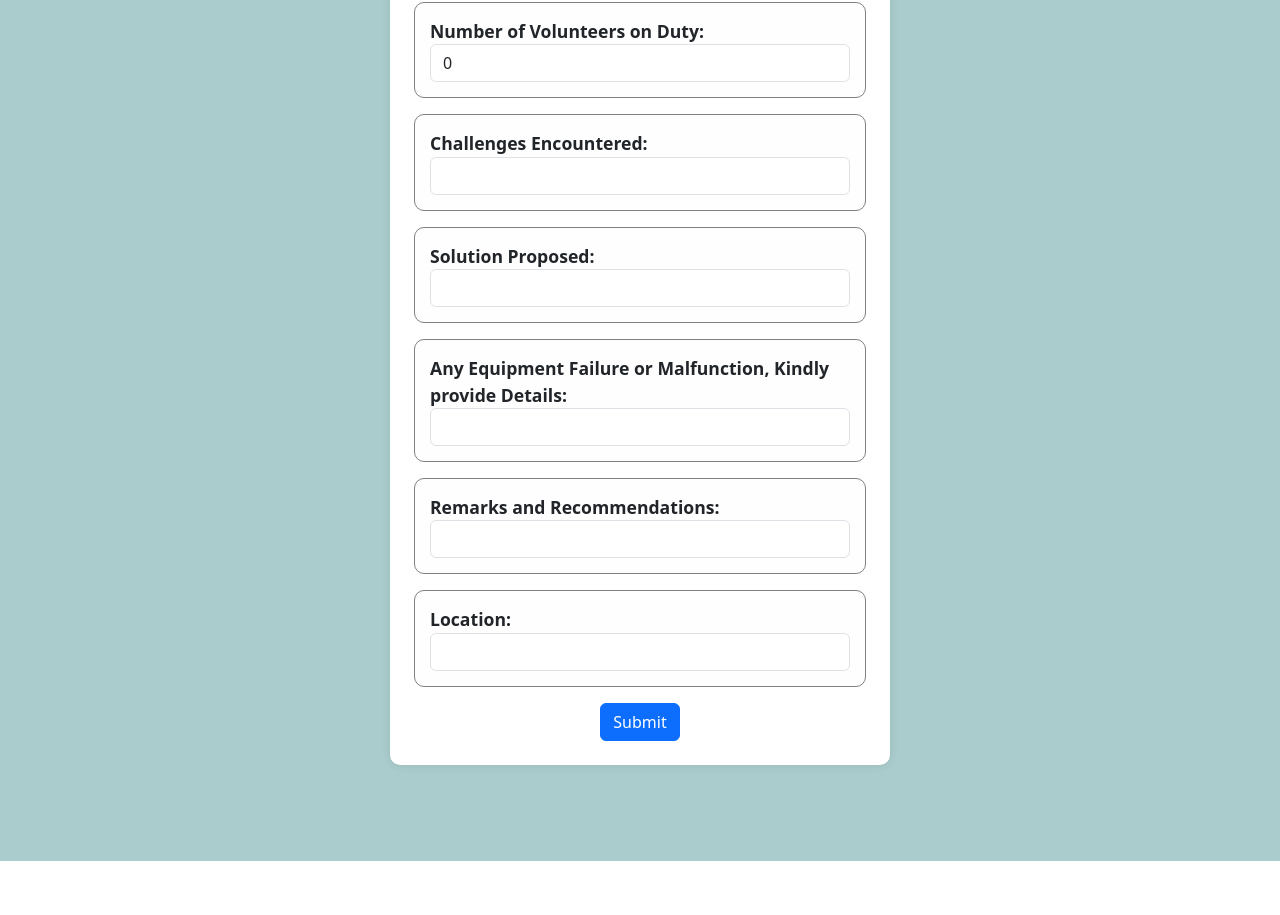
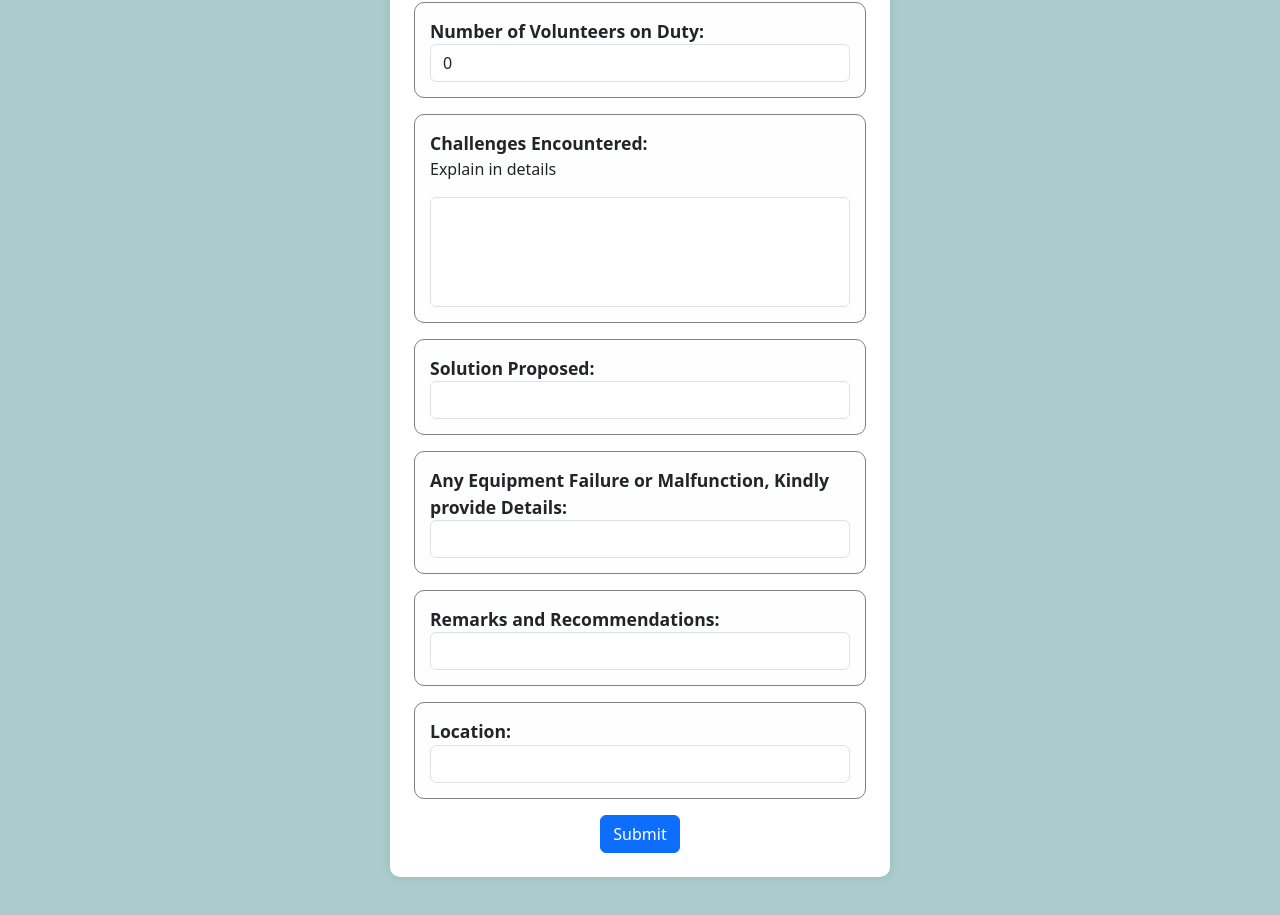
Before and after one commit to Mykel68/dclm_client, a React (Create React App) app: page / in a window 1280 px wide. Shown: the part 1209-2124 px from the top of the page. Before the commit the page ends 2070 px from the top, so only its background shows below. Built offline with nearby package versions, Linux system fonts and the light colour scheme.

Commit message:
added new feild location

```diff
--- a/src/pages/ReportForm.jsx
+++ b/src/pages/ReportForm.jsx
@@ -33,24 +33,19 @@ const ReportForm = () => {
 
   const handleServiceTypeChange = (e) => {
     e.preventDefault();
-    setServiceType(e.target.value);
-    setShowAdditionalOptions(e.target.value === 'Global Crusade With Kumuyi');
+    setServiceType(e.currentTarget.value); // Use e.currentTarget.value instead of e.target.value
+    setShowAdditionalOptions(e.currentTarget.value === 'Global Crusade With Kumuyi');
     setShowSubOptions(false);
-    setSubOptions([]); // Reset sub-options when service type changes
-  };
-
-  const handleSubOptionChange = (e) => {
-    const { value } = e.target;
-    setFormData({ ...formData, subServiceDay: value });
   };
 
   const handleAdditionalOptionChange = (e) => {
     setShowSubOptions(true);
+    setFormData({ ...formData, additionalOption: e.currentTarget.value }); // Use e.currentTarget.value
     // Set sub-options based on the selected additional option
-    if (e.target.value === 'Crusade') {
+    if (e.currentTarget.value === 'Minister\'s Conference') {
+      setSubOptions(['Day 1', 'Day 2', 'Day 3']);
+    } else if (e.currentTarget.value === 'Crusade') {
       setSubOptions(['Day 1', 'Day 2', 'Day 3', 'Day 4', 'Day 5', 'Day 6']);
-    } else if (e.target.value === 'Minister\'s Conference') {
-      setSubOptions(['Day 1', 'Day 2', 'Day 3']);
     } else {
       // For other options, reset sub-options
       setShowSubOptions(false);
@@ -58,11 +53,18 @@ const ReportForm = () => {
     }
   };
 
+
+  const handleSubOptionChange = (e) => {
+    const { value } = e.target;
+    setFormData({ ...formData, subServiceDay: value });
+  };
+
+
   const handleSubmit = async (e) => {
     e.preventDefault();
 
     // Check if all required fields are filled
-    const requiredFields = ['date', 'section', 'supervisor', 'personnelCount', 'volunteersCount'];
+    const requiredFields = ['date', 'section', 'supervisor', 'personnelCount', 'volunteersCount', 'location'];
     const isAnyFieldEmpty = requiredFields.some((field) => !formData[field]);
 
     if (isAnyFieldEmpty) {
@@ -318,17 +320,19 @@ const ReportForm = () => {
             </div>
 
             <div className="form-group mb-3">
-              <label htmlFor="">Challenges Encountered: </label>
-              <input
-                type="text"
-                className="form-control"
-                name="challenges"
-                id=""
-                aria-describedby="helpId"
-                placeholder=""
-                value={formData.challenges}
-                onChange={handleInputChange}/>
-            </div>
+            <label htmlFor="challenges">Challenges Encountered: </label>
+            <p>Explain in details</p>
+            <textarea
+              className="form-control"
+              name="challenges"
+              id="challenges"
+              rows="4" // You can adjust the number of rows as needed
+              style={{ resize: 'none' }}
+              placeholder=""
+              value={formData.challenges}
+              onChange={handleInputChange}
+            />
+          </div>
 
             <div className="form-group mb-3">
               <label htmlFor="">Solution Proposed: </label>
```
